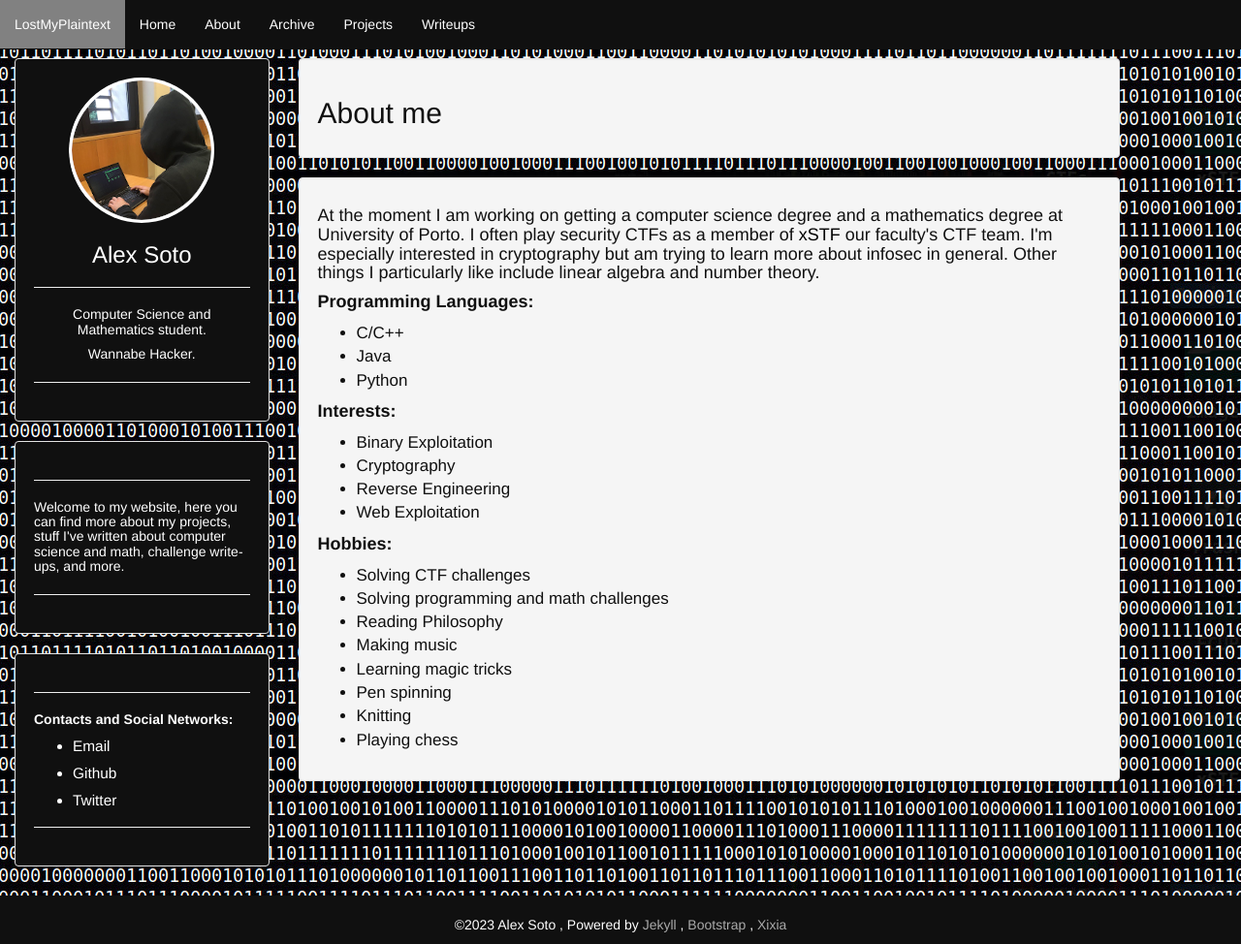
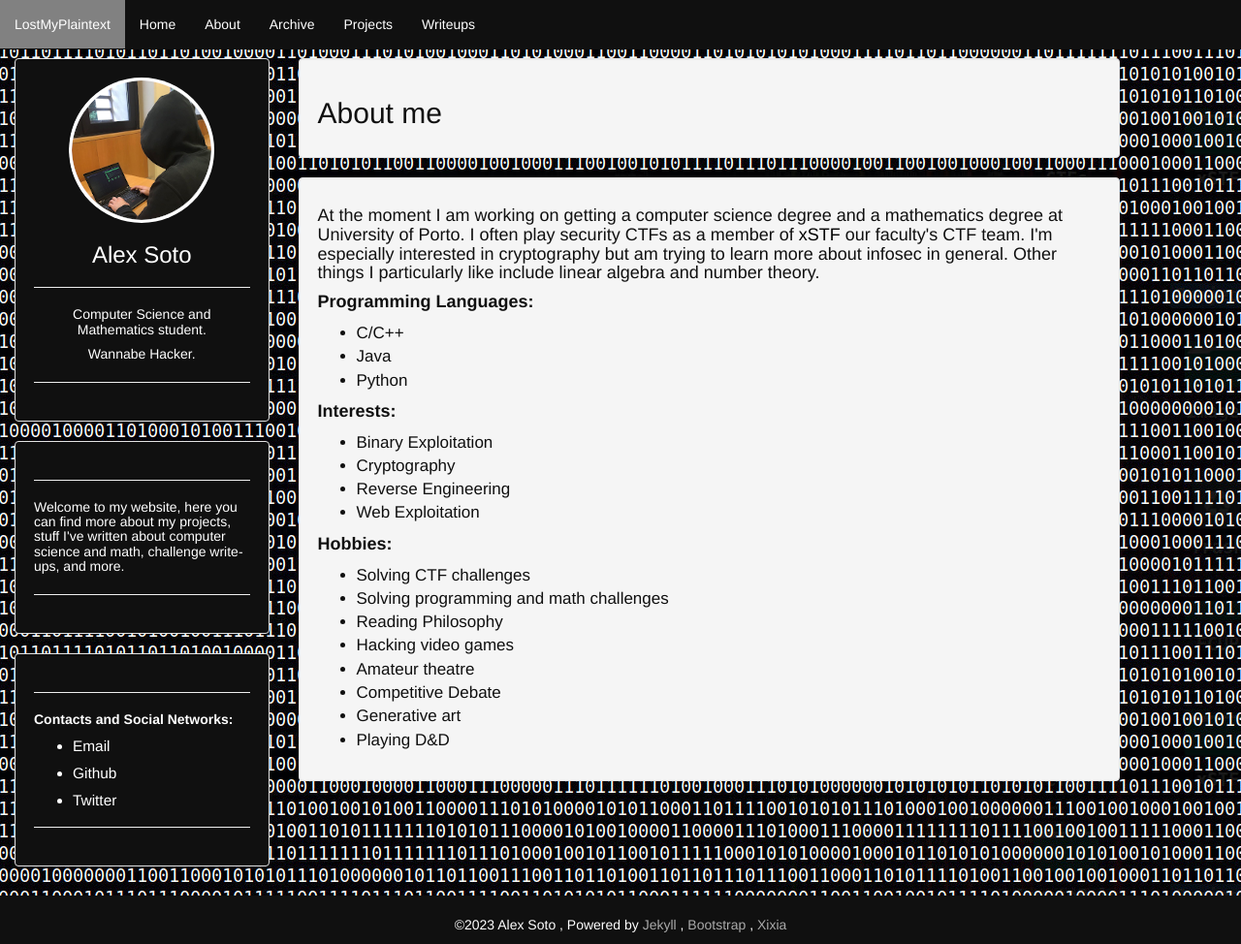
Before and after one commit to 0xA2/0xA2.github.io, a Jekyll site: the page built from about.html, in a window 1280 px wide and 974 px high. Shown: the whole window at 97% size. Built offline with Jekyll 4.4.1, drawn with Linux system fonts in a browser that asks for light colours.

Commit message:
Update about.html

```diff
--- a/about.html
+++ b/about.html
@@ -30,11 +30,11 @@ layout: default
             <li>Solving CTF challenges</li>
             <li>Solving programming and math challenges</li>
             <li>Reading Philosophy</li>
-	    <li>Making music</li>
-            <li>Learning magic tricks</li>
-	    <li>Pen spinning</li>
-	    <li>Knitting</li>
-            <li>Playing chess</li>
+	    <li>Hacking video games</li>
+            <li>Amateur theatre</li>
+	    <li>Competitive Debate</li>
+	    <li>Generative art</li>
+            <li>Playing D&D</li>
         </ul>
 
 
```
